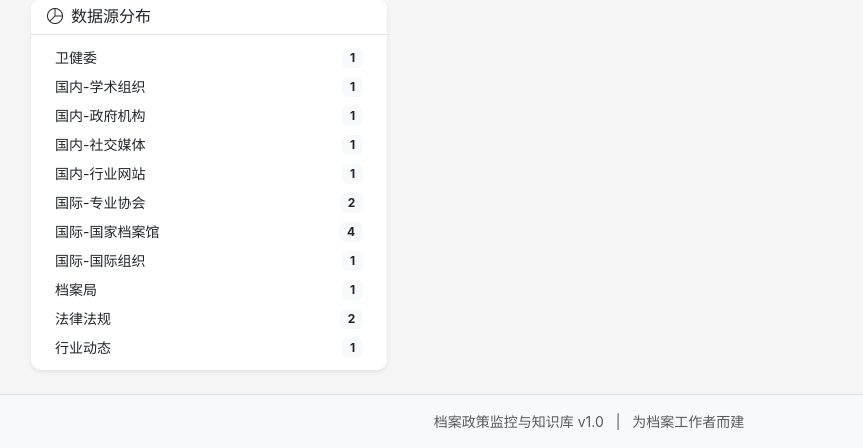
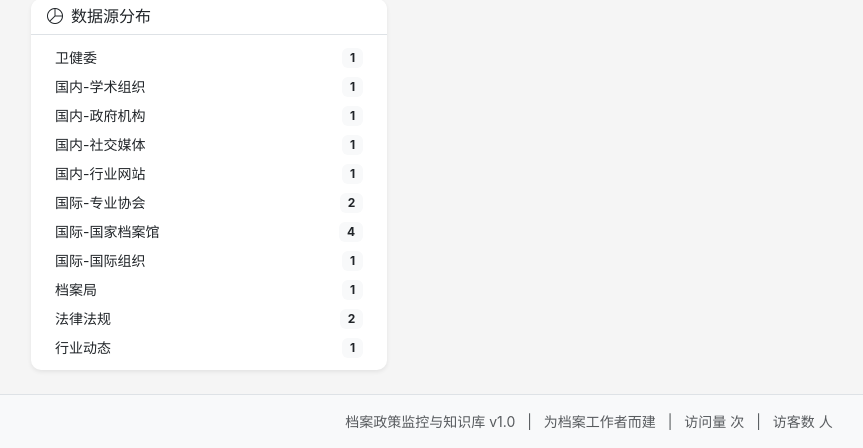
Before and after one commit to dalihaif/archive-kb, a Flask app: page /admin/ in a window 1280 px wide. Shown: the part 630-1078 px from the top of the page, without its empty margins (51-914 px from the left). Run offline with Flask 3, Linux system fonts and the light colour scheme; data that the repository does not hold is empty; some libraries are stand-ins or nearby versions.

Commit message:
feat: 添加不蒜子访客统计

```diff
--- a/templates/base.html
+++ b/templates/base.html
@@ -9,6 +9,8 @@
     <link href="https://cdn.jsdelivr.net/npm/summernote@0.9.1/dist/summernote-bs5.min.css" rel="stylesheet">
     <link href="{{ url_for('static', filename='css/style.css') }}" rel="stylesheet">
     {% block extra_head %}{% endblock %}
+    <!-- 不蒜子访客统计 -->
+    <script async src="https://busuanzi.ibruce.info/busuanzi/2.3/busuanzi.pure.mini.js"></script>
 </head>
 <body>
     <!-- 顶部导航栏 -->
@@ -94,6 +96,11 @@
             <span>档案政策监控与知识库 v1.0</span>
             <span class="mx-2">|</span>
             <span>为档案工作者而建</span>
+            <span class="mx-2">|</span>
+            <!-- 不蒜子访客统计 -->
+            <span>访问量 <span id="busuanzi_value_site_pv" style="color:#D4A84B;font-weight:bold;"></span> 次</span>
+            <span class="mx-2">|</span>
+            <span>访客数 <span id="busuanzi_value_site_uv" style="color:#D4A84B;font-weight:bold;"></span> 人</span>
         </div>
     </footer>
 
```
Also changed, not shown: .workbuddy/memory/2026-06-18.md (added), .workbuddy/memory/MEMORY.md (added).
